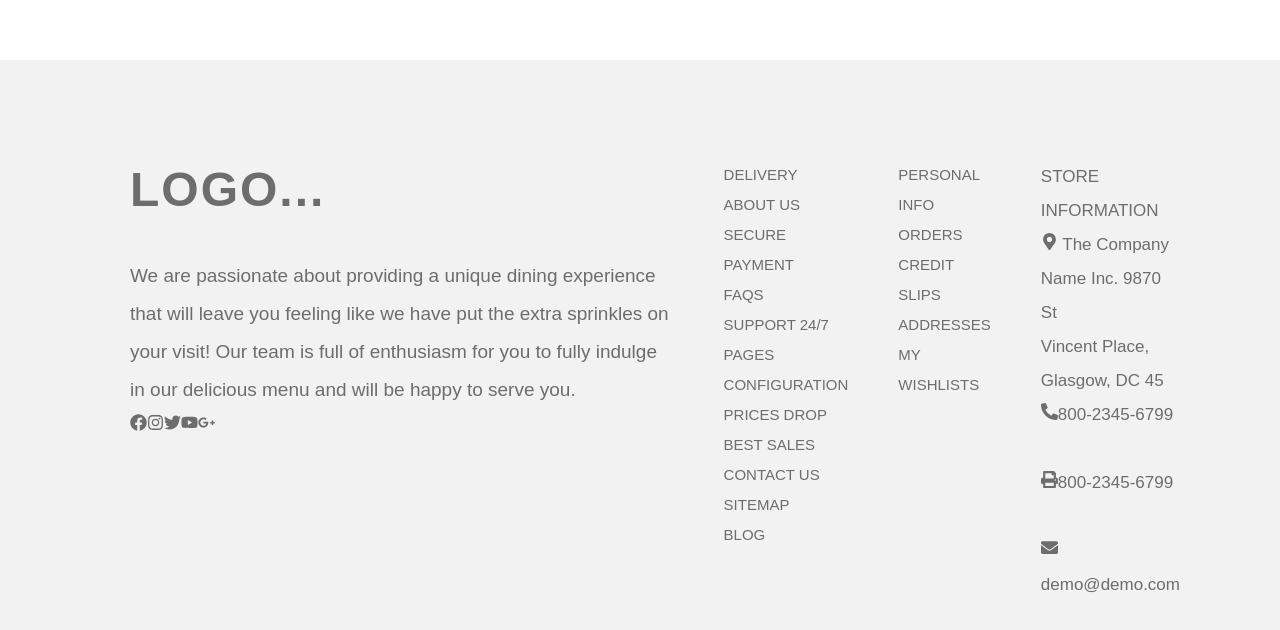
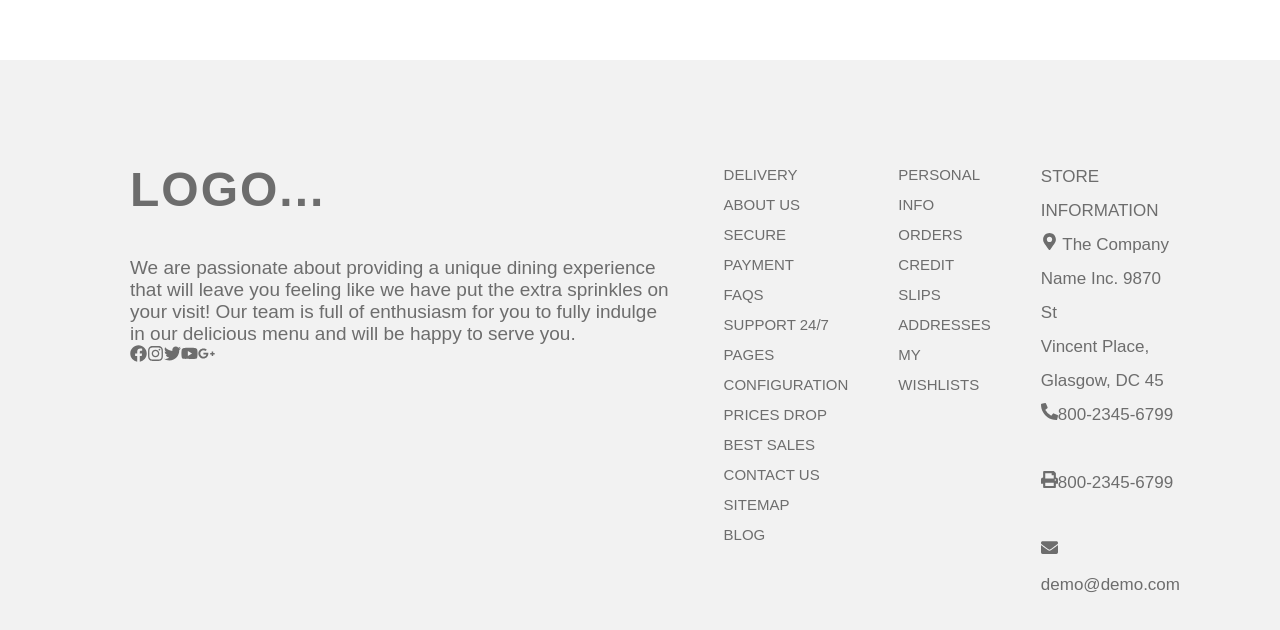
Before and after one commit to Vard-Mardoyan/Restaurant_Management, a React (Create React App) app: page / in a window 1280 px wide. Shown: the part 5940-6570 px from the top of the page. Built offline with nearby package versions, Linux system fonts and the light colour scheme.

Commit message:
header footer staff

```diff
--- a/src/components/Footer/Footer.css
+++ b/src/components/Footer/Footer.css
@@ -12,7 +12,7 @@
 .first-footer-container {
 	width: 100%;
 	padding-left: 30px;
-	line-height: 2;
+	/* line-height: 2; */
 	font-size: 17px;
 	font-family: Montserrat, sans-serif;
 	color: #6d6d6d;
```
